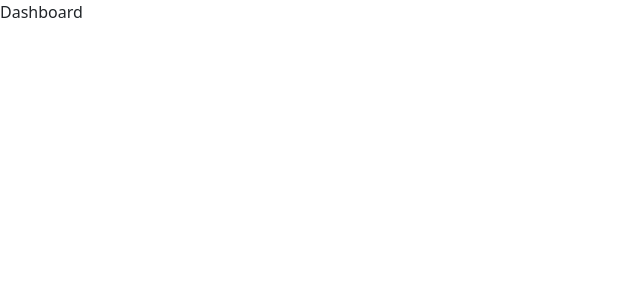
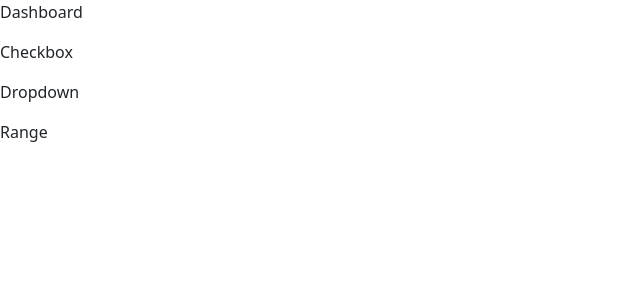
Before and after one commit to Jose1i1o/react-redux, a React (Create React App) app: page /dashboard in a window 1280 px wide. Shown: the top 300 px of the page, without its empty margins (0-640 px from the left). Built offline with nearby package versions, Linux system fonts and the light colour scheme.

Commit message:
feat(filter components): checkbox, dropdown, range

```diff
--- /dev/null
+++ b/src/components/Checkbox.js
@@ -0,0 +1,9 @@
+// checkbox x5
+
+const Checkbox = () => {
+    return (
+        <p>Checkbox</p>
+    )
+}
+
+export default Checkbox;
--- /dev/null
+++ b/src/components/Dropdown.js
@@ -0,0 +1,9 @@
+// Dropdown x2
+
+const Dropdown = () => {
+    return (
+        <p>Dropdown</p>
+    )
+}
+
+export default Dropdown;
--- /dev/null
+++ b/src/components/Range.js
@@ -0,0 +1,9 @@
+// Range x1
+
+const Range = () => {
+    return (
+        <p>Range</p>
+    )
+}
+
+export default Range;
--- a/src/pages/Dashboard.js
+++ b/src/pages/Dashboard.js
@@ -1,10 +1,15 @@
-
+import Dropdown from "../components/Dropdown";
+import Checkbox from "../components/Checkbox";
+import Range from "../components/Range";
 
 
 const Dashboard = () => {
     return (
         <div>
           <p>Dashboard</p>
+          <Checkbox />
+          <Dropdown />
+          <Range />
         </div>
       );
 }
```
